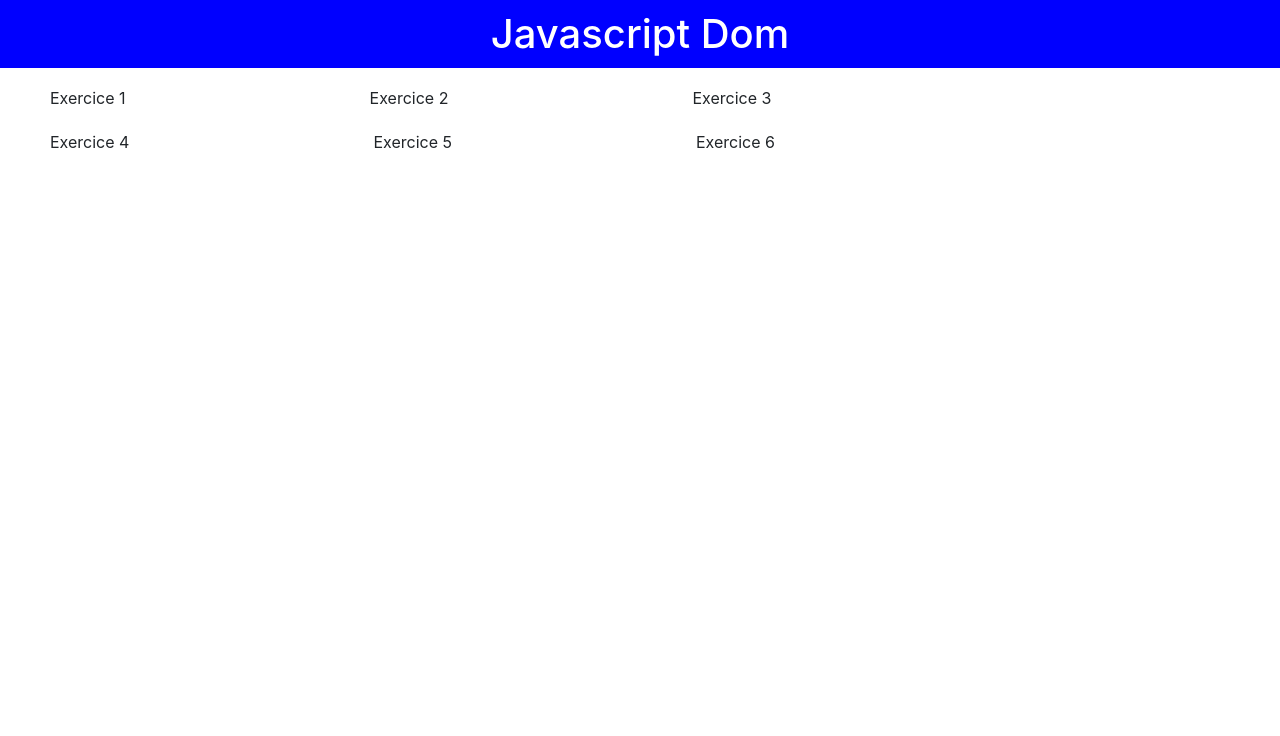
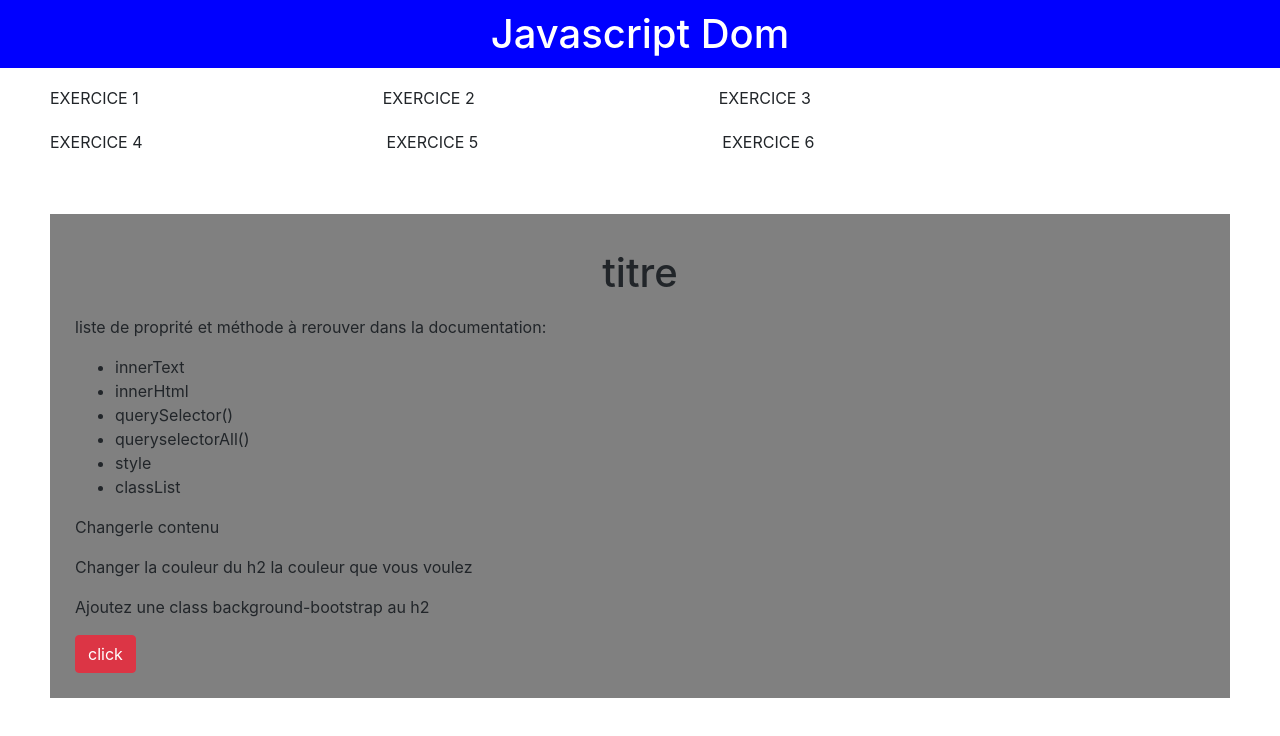
Before and after one commit to rayane9898/revision_react, a React (Create React App) app: page / in a window 1280 px wide. Shown: the top 736 px of the page. Built offline with nearby package versions, Linux system fonts and the light colour scheme.

Commit message:
fin de l'exercice1

```diff
--- a/src/App.jsx
+++ b/src/App.jsx
@@ -1,18 +1,19 @@
-import React from 'react';
+import React, {Fragment} from 'react';
 import Header from "./compenents/Header";
-import Naviguation from "./compenents/Naviguation"
+import Naviguation from "./compenents/Naviguation";
+import Exercice1 from './compenents/Exercice1';
 
 
 
-function App() {
+
+const App = () => {
   return (
-    <div>
-      <Header/>
-      <Naviguation/>
-    </div>
-
+        <Fragment>
+          <Header/>
+          <Naviguation/>
+          <Exercice1/>
+        </Fragment>
   )
-
 }
 
 export default App;
--- /dev/null
+++ b/src/compenents/Exercice1.jsx
@@ -0,0 +1,37 @@
+import React, {useState} from "react";
+
+const Exercice1 = () =>{
+    const [titreClasse,setTitreCLasse] = useState("");
+    const [titre, setTitre] = useState("titre")
+    const titreChange = () =>{
+        if (titre == "titre") {
+            setTitreCLasse('bg-primary text-danger')
+            setTitre("titre modifié")
+        }else{
+            setTitre("titre")
+            setTitreCLasse("")
+        }
+
+
+    }
+    return(
+        <section titreClasse="container">
+            <h1 className={titreClasse}>{titre}</h1>
+            <p>liste de proprité et méthode à rerouver dans la documentation:</p>
+            <ul>
+                <li>innerText</li>
+                <li>innerHtml</li>
+                <li>querySelector()</li>
+                <li>queryselectorAll()</li>
+                <li>style</li>
+                <li>classList</li>
+            </ul>
+            <p>Changerle contenu</p>
+            <p>Changer la couleur du h2 la couleur que vous voulez</p>
+            <p>Ajoutez une class background-bootstrap au h2</p>
+            <button onClick={titreChange}  className='btn btn-danger'>click</button>
+        </section>
+        )
+}
+
+export default Exercice1
--- a/src/compenents/Header.jsx
+++ b/src/compenents/Header.jsx
@@ -3,7 +3,7 @@ import React from 'react'
 const Header = () => {
     return(
         <header>
-            <h1>
+            <h1 className='text-white'>
                 Javascript Dom
             </h1>
         </header>
--- a/src/css/style.css
+++ b/src/css/style.css
@@ -1,10 +1,15 @@
+section {
+  background-color: grey;
+  padding: 25px;
+  margin: 50px;
+}
+
 header {
   background-color: blue;
 }
 
 h1 {
   text-align: center;
-  color: white;
   padding: 10px;
 }
 
@@ -13,6 +18,7 @@ h1 {
   margin: 10px;
   list-style: none;
   cursor: pointer;
+  text-transform: uppercase;
 }
 .liNaviguation:hover {
   background-color: blue;
--- a/src/sass/index.sass
+++ b/src/sass/index.sass
@@ -1,9 +1,12 @@
+section
+    background-color: grey
+    padding: 25px
+    margin: 50px
 header
     background-color: blue
 
 h1
     text-align: center
-    color: white
     padding: 10px
 
 .liNaviguation
@@ -11,6 +14,9 @@ h1
     margin: 10px
     list-style: none
     cursor: pointer
+    text-transform: uppercase
+
+
     &:hover
         background-color: blue
         color: white
```
Also changed, not shown: 1 other file (tests, documents, lock files or other folders).
